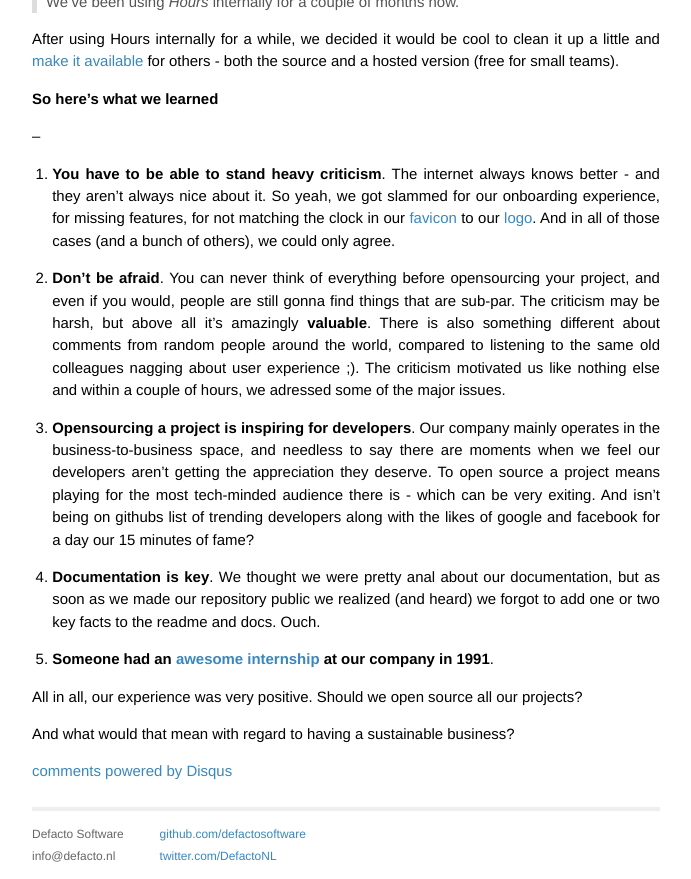
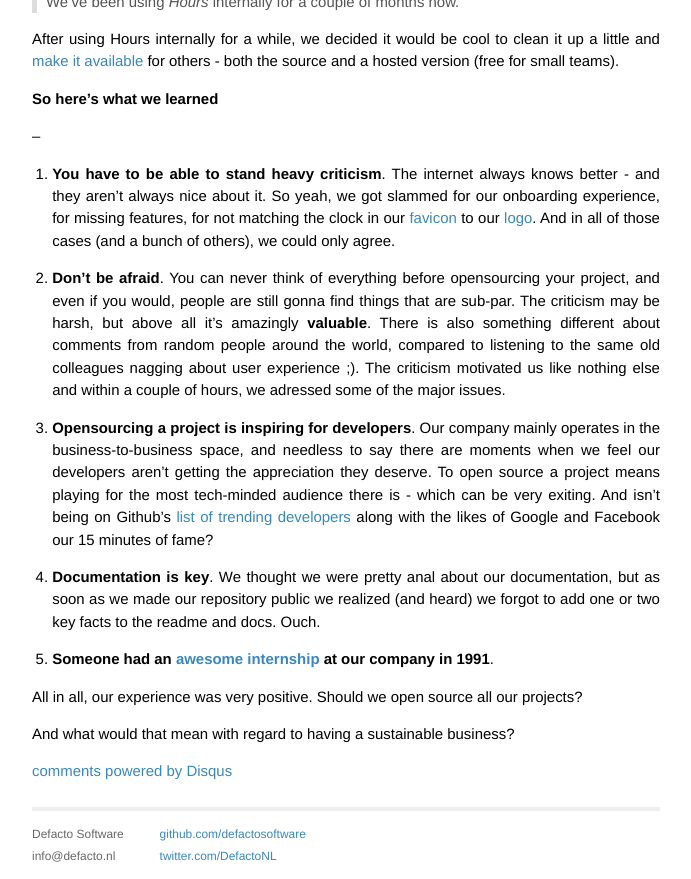
Before and after one commit to DefactoSoftware/devblog, a Jekyll site: the page built from _posts/2014-08-11-what-we-learned-from-opensourcing-our-pet-project.markdown, in a window 1280 px wide, cut to the strip 902-1781 px from the top of the page. Shown: the whole strip, without its empty margins (294-985 px from the left). Built offline with Jekyll 4.4.1, drawn with Linux system fonts in a browser that asks for light colours; Markdown is read by kramdown in place of the engine named in the settings; comment, search, counter and statistics services are not loaded.

Commit message:
Update 2014-08-11-what-we-learned-from-opensourcing-our-pet-project.markdown

```diff
--- a/_posts/2014-08-11-what-we-learned-from-opensourcing-our-pet-project.markdown
+++ b/_posts/2014-08-11-what-we-learned-from-opensourcing-our-pet-project.markdown
@@ -28,7 +28,7 @@ After using Hours internally for a while, we decided it would be cool to clean i
 
 2. __Don't be afraid__. You can never think of everything before opensourcing your project, and even if you would, people are still gonna find things that are sub-par. The criticism may be harsh, but above all it's amazingly __valuable__. There is also something different about comments from random people around the world, compared to listening to the same old colleagues nagging about user experience ;). The criticism motivated us like nothing else and within a couple of hours, we adressed some of the major issues.
 
-3. __Opensourcing a project is inspiring for developers__. Our company mainly operates in the business-to-business space, and needless to say there are moments when we feel our developers aren't getting the appreciation they deserve. To open source a project means playing for the most tech-minded audience there is - which can be very exiting. And isn't being on githubs list of trending developers along with the likes of google and facebook for a day our 15 minutes of fame?
+3. __Opensourcing a project is inspiring for developers__. Our company mainly operates in the business-to-business space, and needless to say there are moments when we feel our developers aren't getting the appreciation they deserve. To open source a project means playing for the most tech-minded audience there is - which can be very exiting. And isn't being on Github's [list of trending developers](https://github.com/trending) along with the likes of Google and Facebook our 15 minutes of fame?
 
 4. __Documentation is key__. We thought we were pretty anal about our documentation, but as soon as we made our repository public we realized (and heard) we forgot to add one or two key facts to the readme and docs. Ouch.
 
```
